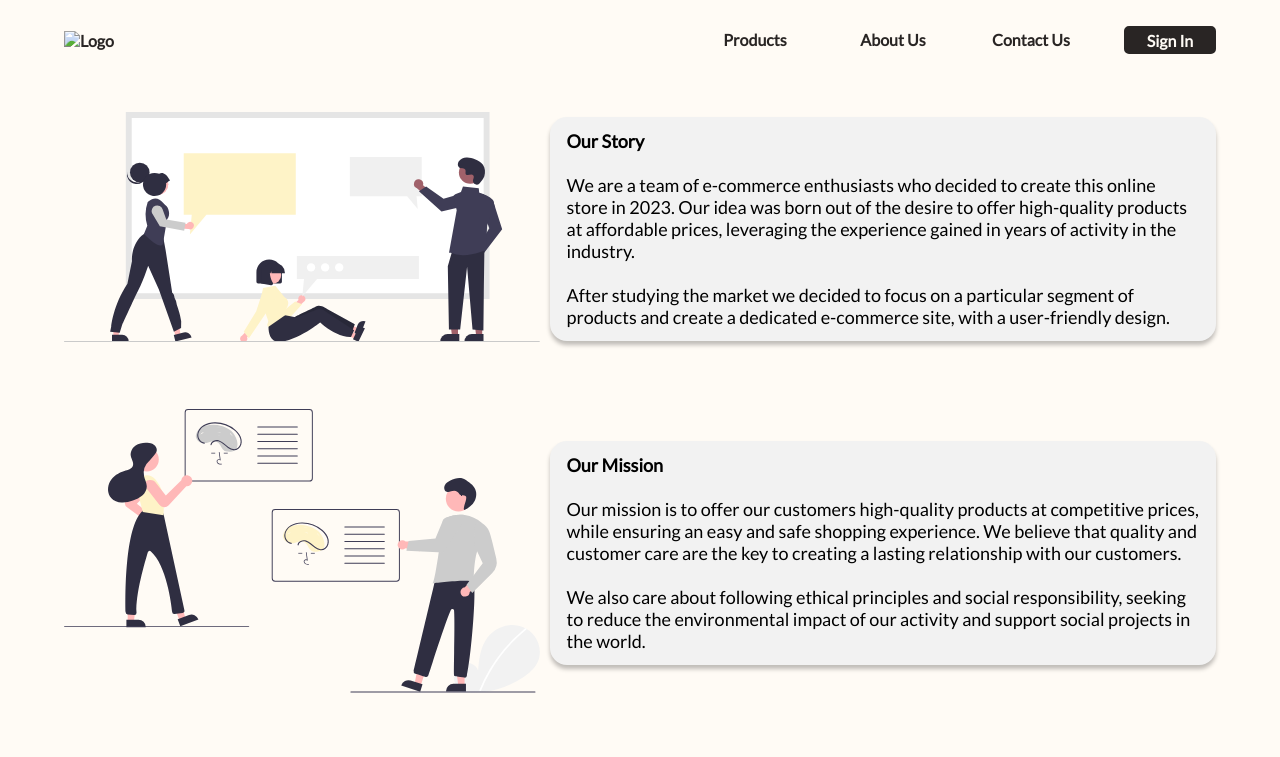
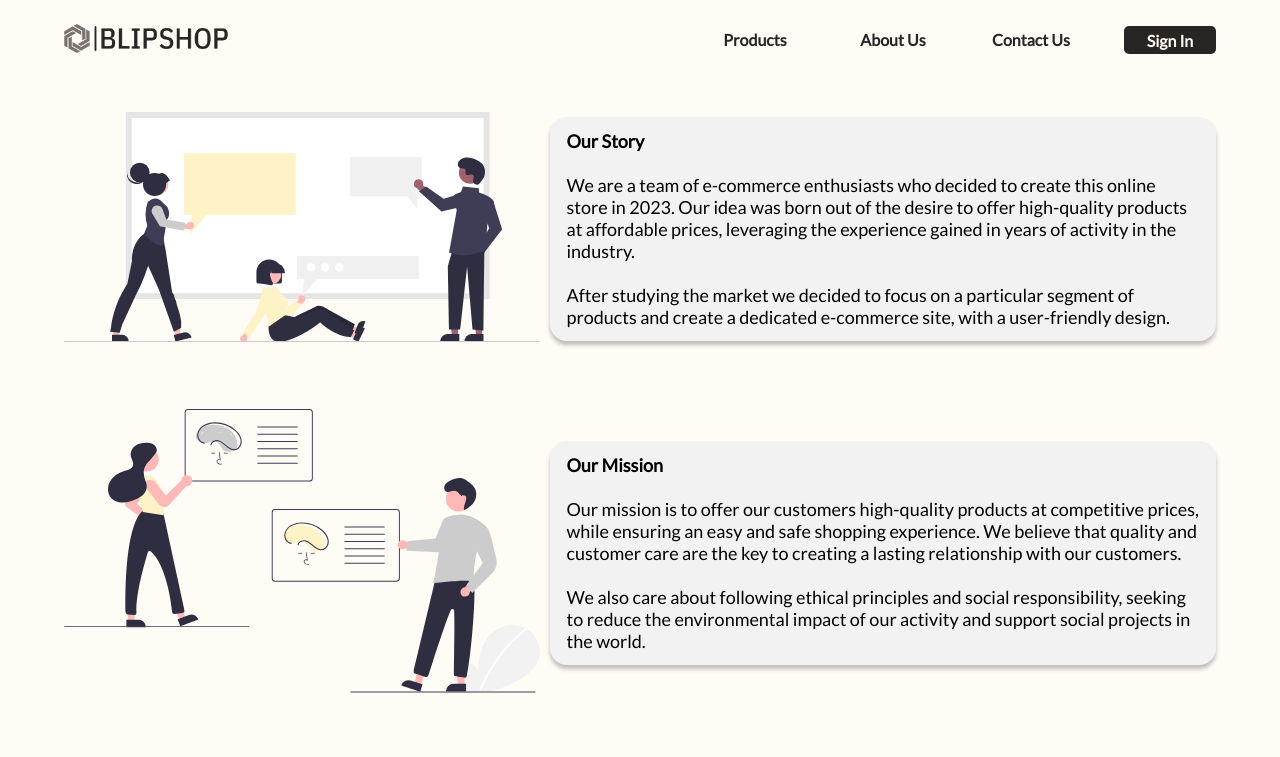
Before and after one commit to Halid04/Ecommerce-website, a plain HTML site: page AboutUSPage/aboutUs.html in a window 1280 px wide. Shown: the top 757 px of the page. Drawn offline with nearby package versions, Linux system fonts and the light colour scheme; files that its build step writes are made by us from their sources.

Commit message:
Update aboutUs.html

```diff
--- a/AboutUSPage/aboutUs.html
+++ b/AboutUSPage/aboutUs.html
@@ -4,7 +4,7 @@
     <meta charset="UTF-8">
     <meta http-equiv="X-UA-Compatible" content="IE=edge">
     <meta name="viewport" content="width=device-width, initial-scale=1.0, maximum-scale=1.0, user-scalable=0">
-    <title>BlipShop</title>
+    <title>BlipShop1</title>
     <link rel="stylesheet" href="aboutUs.css">
     <link rel="stylesheet" href="borderBottomAnimation.css">
     <link href="https://unpkg.com/aos@2.3.1/dist/aos.css" rel="stylesheet">
@@ -18,7 +18,7 @@
         <nav class="navbar">
             <div class="a-image">
                 <a href="index.html" class="logo">
-                <img src="Image/Logo.png" alt="Logo">
+                <img src="../Image/Logo.png" alt="Logo">
             </a>
             </div>
             <div class="a-elements">
```
